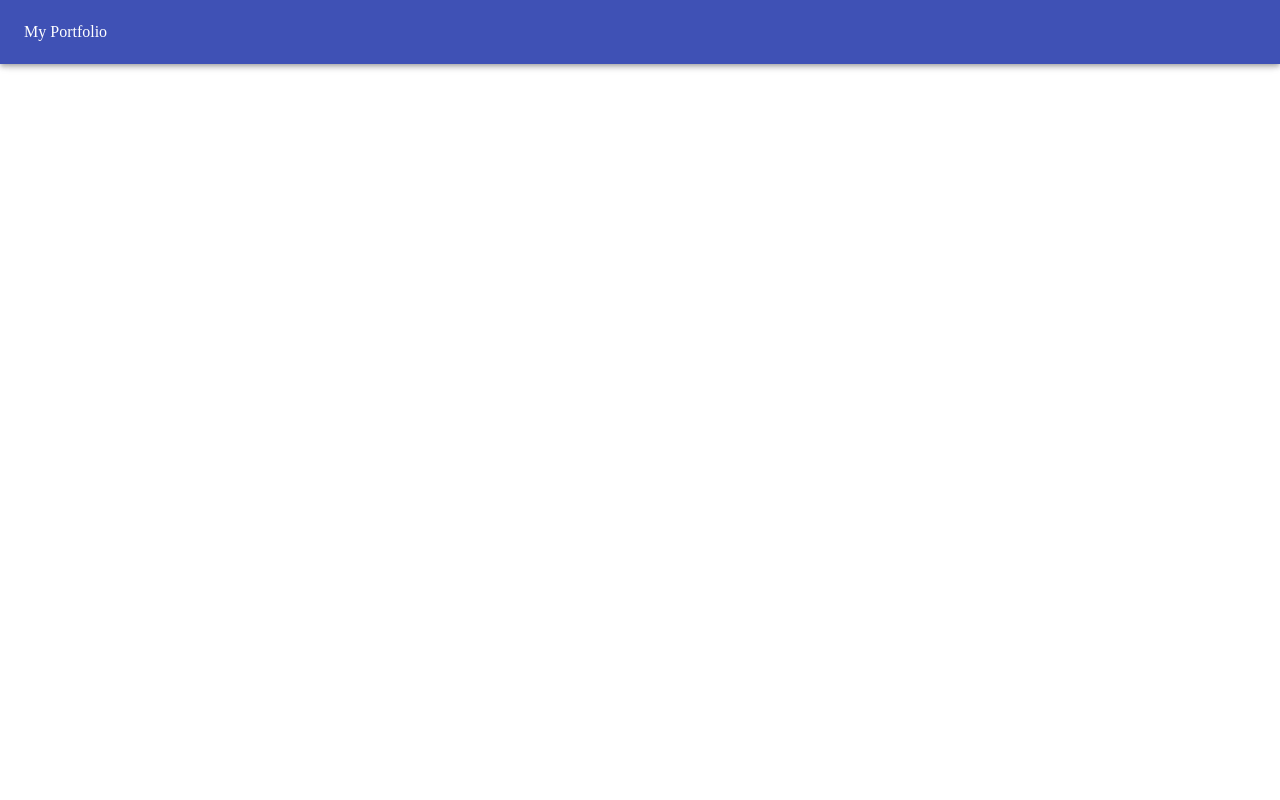
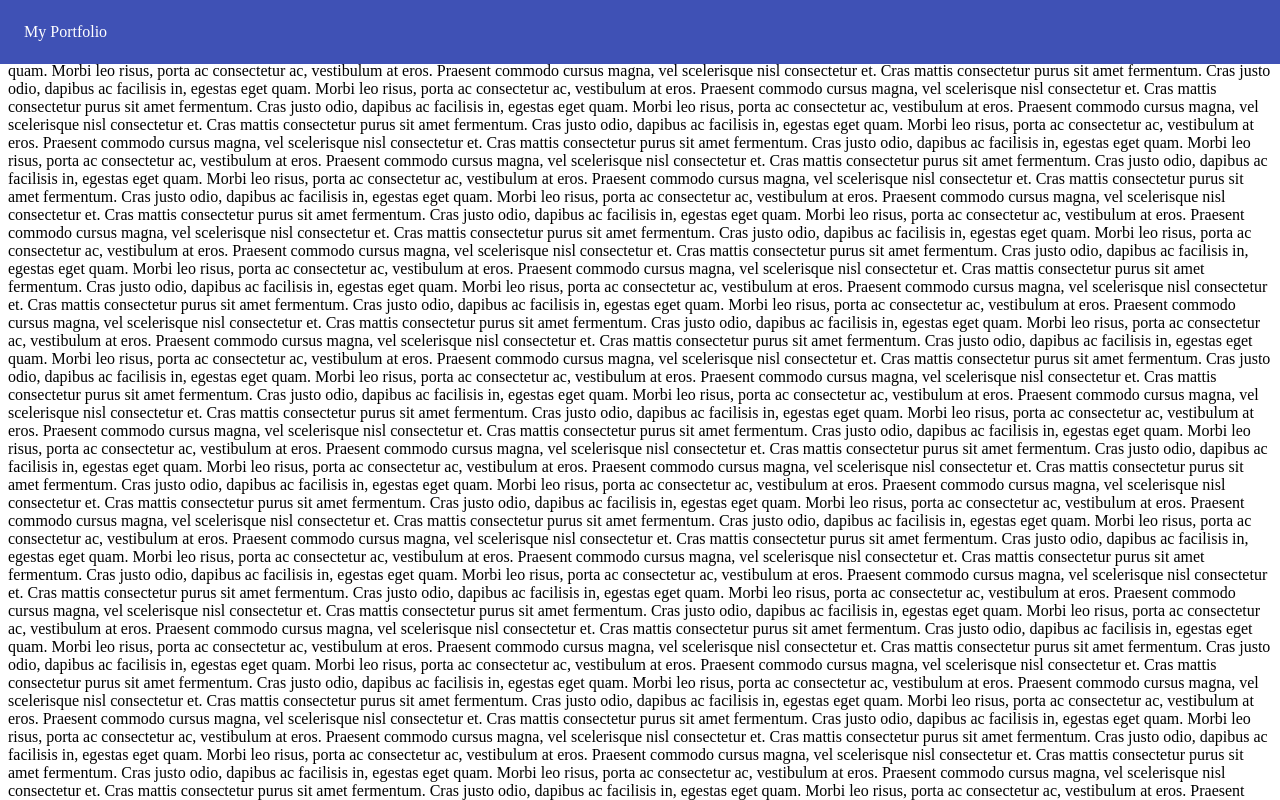
Before and after one commit to Geovany17/reactPortfolio, a React (Create React App) app: page / in a window 1280 px wide. Shown: the top 800 px of the page. Built offline with nearby package versions, Linux system fonts and the light colour scheme.

Commit message:
adding a scrolling efect to the appBar

```diff
--- a/src/components/App.js
+++ b/src/components/App.js
@@ -5,7 +5,14 @@
   return (
     <div className="App">
       <Header />
-      Hello!!
+      {[...new Array(120)]
+        .map(
+          () => `Cras mattis consectetur purus sit amet fermentum.
+Cras justo odio, dapibus ac facilisis in, egestas eget quam.
+Morbi leo risus, porta ac consectetur ac, vestibulum at eros.
+Praesent commodo cursus magna, vel scelerisque nisl consectetur et.`
+        )
+        .join("\n")}
     </div>
   );
 }
--- a/src/components/ui/Header.js
+++ b/src/components/ui/Header.js
@@ -1,11 +1,30 @@
 import React from "react";
 import AppBar from "@material-ui/core/AppBar";
 import ToolBar from "@material-ui/core/ToolBar";
+import useScrollTrigger from "@material-ui/core/useScrollTrigger";
+
+function ElevationScroll(props) {
+  const { children, window } = props;
+  // Note that you normally won't need to set the window ref as useScrollTrigger
+  // will default to window.
+  // This is only being set here because the demo is in an iframe.
+  const trigger = useScrollTrigger({
+    disableHysteresis: true,
+    threshold: 0,
+    target: window ? window() : undefined,
+  });
+
+  return React.cloneElement(children, {
+    elevation: trigger ? 4 : 0,
+  });
+}
 
 export default function Header(props) {
   return (
-    <AppBar>
-      <ToolBar>My Portfolio</ToolBar>
-    </AppBar>
+    <ElevationScroll>
+      <AppBar>
+        <ToolBar>My Portfolio</ToolBar>
+      </AppBar>
+    </ElevationScroll>
   );
 }
```
